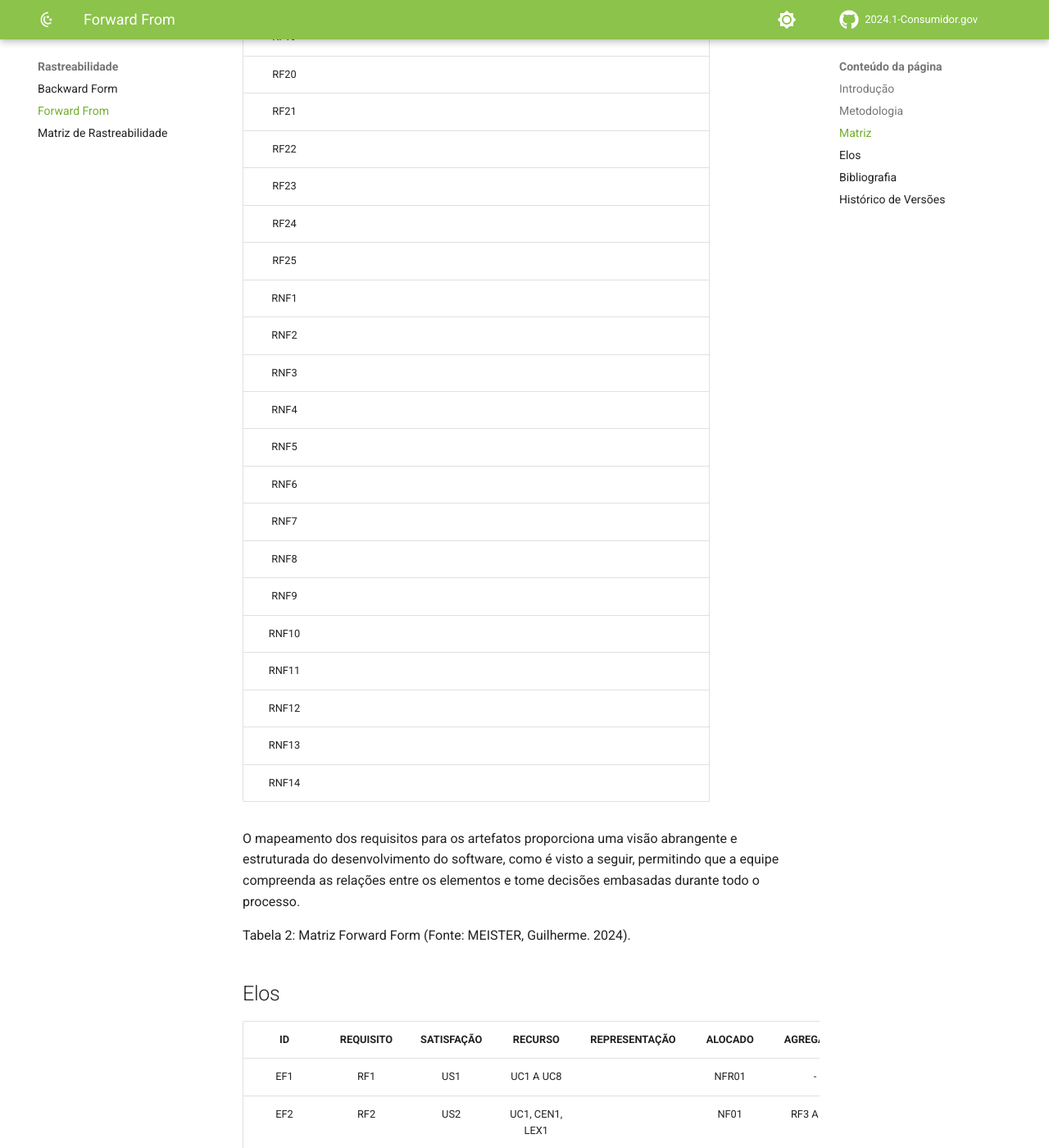
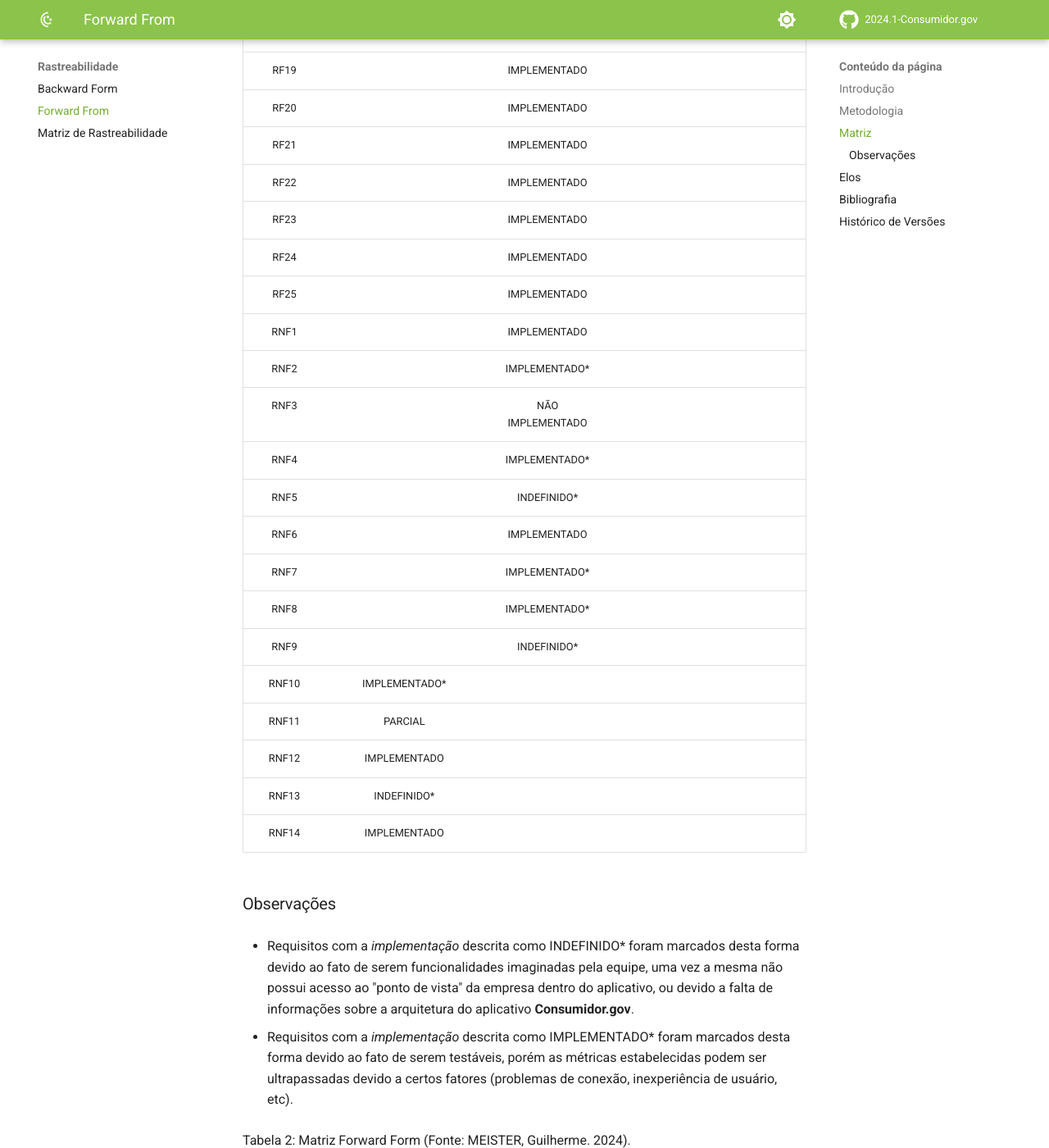
Before and after one commit to Requisitos-de-Software/2024.1-Grupo08, an MkDocs documentation site: the page built from docs/Rastreabilidade/forward.md, in a window 1280 px wide and 1400 px high, scrolled down 3045 px. Shown: the whole window at 82% size. Built offline with MkDocs 1.6.1 and Material for MkDocs 9.7.7, drawn with Linux system fonts in a browser that asks for light colours; comment, search, counter and statistics services are not loaded; some of the changed text lies outside the part shown.

Commit message:
format tabela forward

```diff
--- a/docs/Rastreabilidade/forward.md
+++ b/docs/Rastreabilidade/forward.md
@@ -57,50 +57,53 @@ A Tabela 1 apresenta a legenda utilizada para identificar os diferentes tipos de
 
 A tabela 2 abaixo apresenta a matriz ***forward form***, relacionando os requisitos com seus respectivos artefatos e elos:
 
-| REQUISITO | ARTEFATOS | IMPLEMENTADO | REPRESENTAÇÃO | ELO |
+| REQUISITO | ARTEFATOS | IMPLEMENTAÇÃO | REPRESENTAÇÃO | ELO |
 | :--: | :--: | :--: | :--: | :--: |
-| RF1 | LEX1 US3 |  |  |  |
-| RF2 |  |  |  |  |  |
-| RF3 |  |  |  |  |  |
-| RF4 |  |  |  |  |  |
-| RF5 |  |  |  |  |  |
-| RF6 |  |  |  |  |  |
-| RF7 |  |  |  |  |  |
-| RF8 | |  |  |  |  |
-| RF9 | |  |  |  |  |
-| RF10 | |  |  |  |  |
-| RF11 | |  |  |  |  |
-| RF12 | |  |  |  |  |
-| RF13 | |  |  |  |  |
-| RF14 | |  |  |  |  |
-| RF15 | |  |  |  |  |
-| RF16 | |  |  |  |  |
-| RF17 | |  |  |  |  |
-| RF18 | |  |  |  |  |
-| RF19 | |  |  |  |  |
-| RF20 | |  |  |  |  |
-| RF21 | |  |  |  |  |
-| RF22 | |  |  |  |  |
-| RF23 | |  |  |  |  |
-| RF24 | |  |  |  |  |
-| RF25 | |  |  |  |  |
-| RNF1 | |  |  |  |  |
-| RNF2 | |  |  |  |  |
-| RNF3 | |  |  |  |  |
-| RNF4 | |  |  |  |  |
-| RNF5 | |  |  |  |  |
-| RNF6 | |  |  |  |  |
-| RNF7 | |  |  |  |  |
-| RNF8 | |  |  |  |  |
-| RNF9 | |  |  |  |  |
-| RNF10 | |  |  |  |  |
-| RNF11 | |  |  |  |  |
-| RNF12 | |  |  |  |  |
-| RNF13 | |  |  |  |  |
-| RNF14 | |  |  |  |  |
+| RF1 | [EPI1](https://requisitos-de-software.github.io/2024.1-Consumidor.gov/Modelagem/Modelagem%20Ágil/Backlog/#epico-1-abertura-e-acompanhamento-de-reclamacoes); [HUS1](https://requisitos-de-software.github.io/2024.1-Consumidor.gov/Modelagem/Modelagem%20Ágil/Historias/#us1-login-no-aplicativo); | IMPLEMENTADO |  |  |
+| RF2 | [CDU01](https://requisitos-de-software.github.io/2024.1-Consumidor.gov/Modelagem/casosdeuso/#uc01); [CEN01](https://requisitos-de-software.github.io/2024.1-Consumidor.gov/Modelagem/cenarios/#c01-pesquisar-empresa-pelo-nome); [LEX01](https://requisitos-de-software.github.io/2024.1-Consumidor.gov/Modelagem/lexicos/#tabela-4-lexico-01-pesquisar-empresa-l01); [HUS2](https://requisitos-de-software.github.io/2024.1-Consumidor.gov/Modelagem/Modelagem%20Ágil/Historias/#us2-pesquisar-empresa) | IMPLEMENTADO |  |  |  |
+| RF3 |  | PARCIAL |  |  |  |
+| RF4 |  | IMPLEMENTADO |  |  |  |
+| RF5 |  | IMPLEMENTADO |  |  |  |
+| RF6 |  | IMPLEMENTADO |  |  |  |
+| RF7 |  | IMPLEMENTADO |  |  |  |
+| RF8 | | IMPLEMENTADO |  |  |  |
+| RF9 | | IMPLEMENTADO |  |  |  |
+| RF10 | | IMPLEMENTADO |  |  |  |
+| RF11 | | IMPLEMENTADO |  |  |  |
+| RF12 | | NÃO IMPLEMENTADO |  |  |  |
+| RF13 | | IMPLEMENTADO |  |  |  |
+| RF14 | | IMPLEMENTADO |  |  |  |
+| RF15 | | IMPLEMENTADO |  |  |  |
+| RF16 | | INDEFINIDO* |  |  |  |
+| RF17 | | INDEFINIDO* |  |  |  |
+| RF18 | | INDEFINIDO* |  |  |  |
+| RF19 | | IMPLEMENTADO |  |  |  |
+| RF20 | | IMPLEMENTADO |  |  |  |
+| RF21 | | IMPLEMENTADO |  |  |  |
+| RF22 | | IMPLEMENTADO |  |  |  |
+| RF23 | | IMPLEMENTADO |  |  |  |
+| RF24 | | IMPLEMENTADO |  |  |  |
+| RF25 | | IMPLEMENTADO |  |  |  |
+| RNF1 | | IMPLEMENTADO |  |  |  |
+| RNF2 | | IMPLEMENTADO* |  |  |  |
+| RNF3 | | NÃO IMPLEMENTADO |  |  |  |
+| RNF4 | | IMPLEMENTADO* |  |  |  |
+| RNF5 | | INDEFINIDO* |  |  |  |
+| RNF6 | | IMPLEMENTADO |  |  |  |
+| RNF7 | | IMPLEMENTADO* |  |  |  |
+| RNF8 | | IMPLEMENTADO* |  |  |  |
+| RNF9 | | INDEFINIDO* |  |  |  |
+| RNF10 | IMPLEMENTADO* |  |  |  |  |
+| RNF11 | PARCIAL |  |  |  |  |
+| RNF12 | IMPLEMENTADO |  |  |  |  |
+| RNF13 | INDEFINIDO* |  |  |  |  |
+| RNF14 | IMPLEMENTADO |  |  |  |  |
 
+### Observações
 
-O mapeamento dos requisitos para os artefatos proporciona uma visão abrangente e estruturada do desenvolvimento do software, como é visto a seguir, permitindo que a equipe compreenda as relações entre os elementos e tome decisões embasadas durante todo o processo.
+- Requisitos com a *implementação* descrita como INDEFINIDO* foram marcados desta forma devido ao fato de serem funcionalidades imaginadas pela equipe, uma vez a mesma não possui acesso ao "ponto de vista" da empresa dentro do aplicativo,  ou devido a falta de informações sobre a arquitetura do aplicativo **Consumidor.gov**.
+
+- Requisitos com a *implementação* descrita como IMPLEMENTADO* foram marcados desta forma devido ao fato de serem testáveis, porém as métricas estabelecidas podem ser ultrapassadas devido a certos fatores (problemas de conexão, inexperiência de usuário, etc).
 
 <div>
 <p> Tabela 2: Matriz Forward Form (Fonte: MEISTER, Guilherme. 2024).</p>
```
